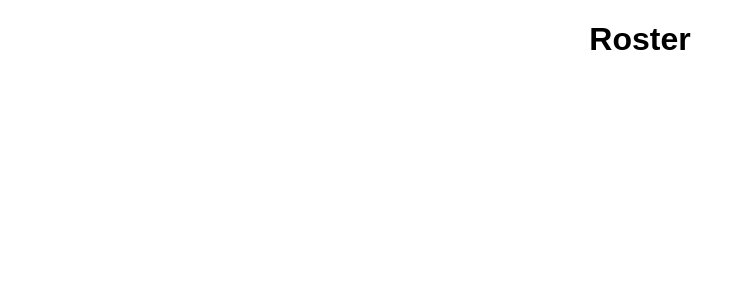
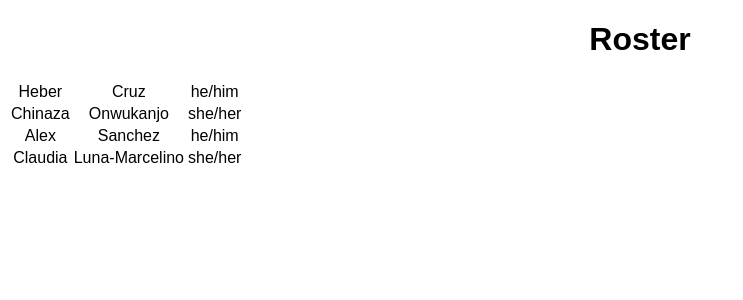
Before and after one commit to hebercruz384/ClassList, a React (Create React App) app: page / in a window 1280 px wide. Shown: the top 300 px of the page, without its empty margins (0-743 px from the left). Built offline with nearby package versions, Linux system fonts and the light colour scheme.

Commit message:
used .map to display the list

```diff
--- a/src/App.js
+++ b/src/App.js
@@ -1,28 +1,28 @@
 import "./styles.css";
 
-function ListItem(firstName, lastName) {
-  let ListItem = [];
+function ListItem(personData) {
   return (
     <tr>
-      <td>{firstName}</td>
-      <td>{lastName}</td>
+      <td>{personData[0]}</td>
+      <td>{personData[1]}</td>
+      <td>{personData[2]}</td>
     </tr>
   );
 }
 let classRoster = [
-  ["Heber", "Cruz"],
-  ["Chinaza", "Onwukanjo"],
-  ["Alex", "Sanchez"],
-  ["Claudia", "Luna-Marcelino"]
+  ["Heber", "Cruz", "he/him"],
+  ["Chinaza", "Onwukanjo", "she/her"],
+  ["Alex", "Sanchez", "he/him"],
+  ["Claudia", "Luna-Marcelino", "she/her"]
 ];
-classRoster.map(function (person) {
-  return ListItem(person[0]);
-});
+
+let rosterList = classRoster.map(ListItem);
 
 export default function App() {
   return (
     <div className="App">
       <h1>Roster</h1>
+      <table>{rosterList}</table>
     </div>
   );
 }
```
